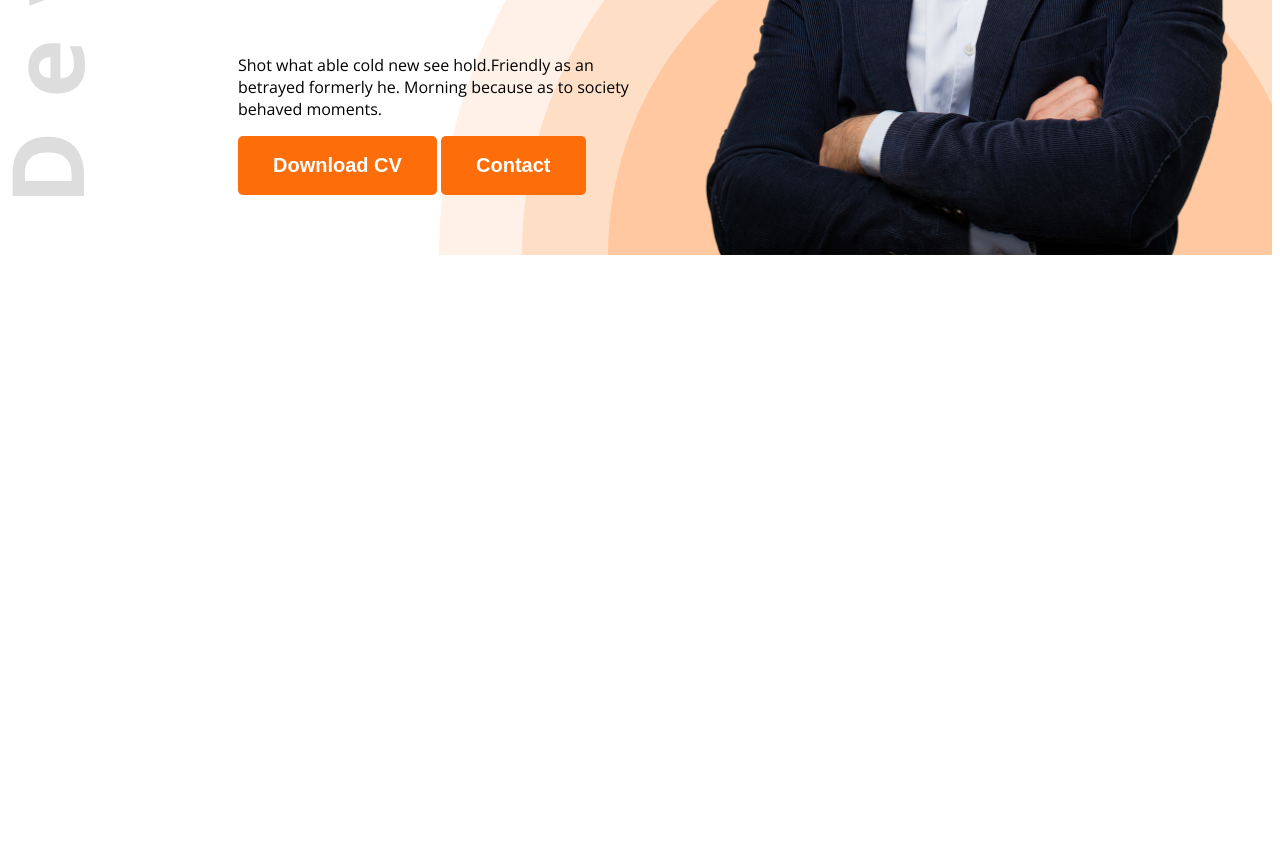
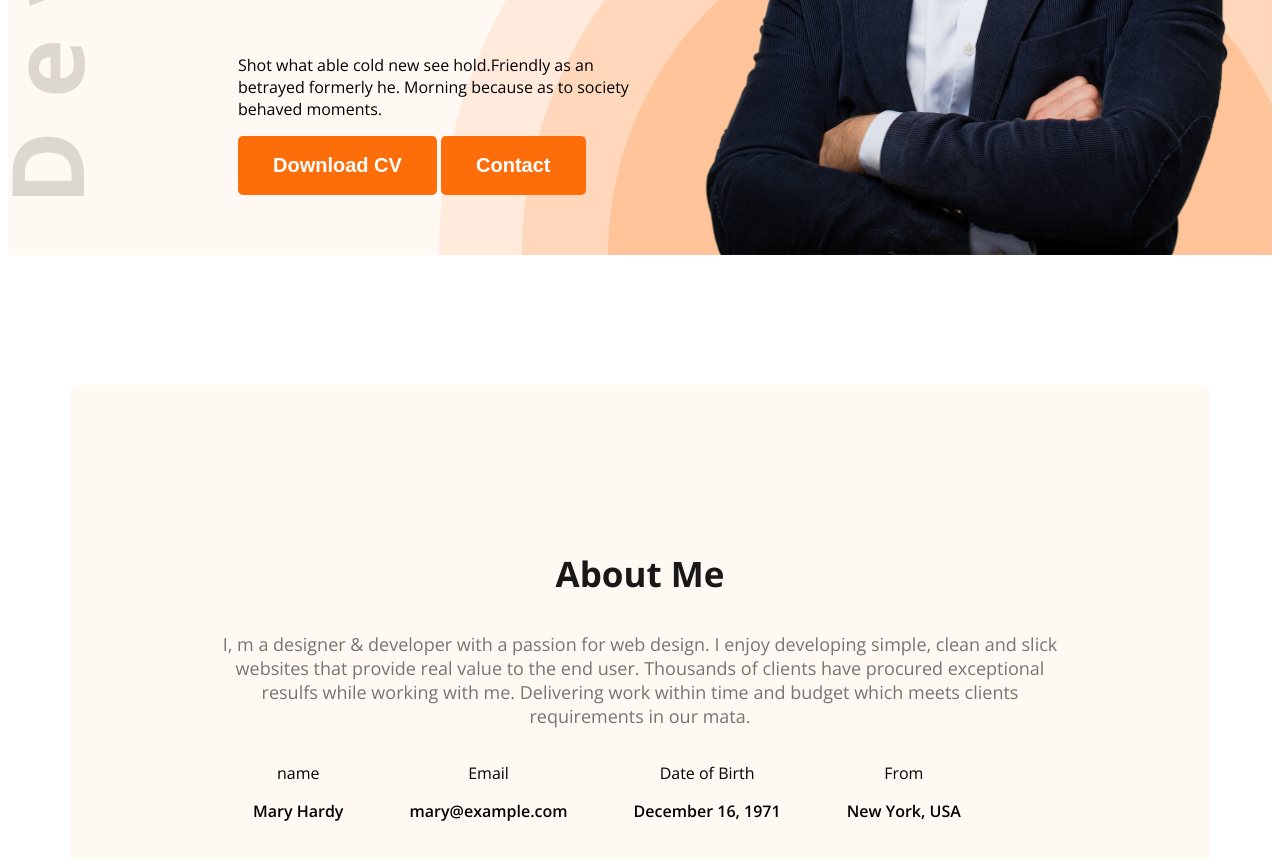
Before and after one commit to MohabbatrlB/web-developer-portfolio, a plain HTML site: page index.html in a window 1280 px wide. Shown: the part 575-1434 px from the top of the page. Before the commit the page ends 838 px from the top, so only its background shows below. Drawn offline with nearby package versions, Linux system fonts and the light colour scheme.

Commit message:
about styles added

```diff
--- a/index.html
+++ b/index.html
@@ -10,7 +10,7 @@
     <link rel="stylesheet" href="styles/portfolio.css">
 </head>
 <body class="open-sans-normal">
-   <header class="header">
+   <header class="header secondary-bg">
         <nav>
             <h3 class="nav-title">Ma<span class="text-primary">r</span>y</h3>
             <ul>
@@ -33,7 +33,31 @@
         </div>
    </header>
    <main>
-
+        <section class="about secondary-bg">
+            <h3 class="section-title">About Me</h3>
+            <p class="section-description">I, m a designer & developer with a passion for web design. I enjoy developing simple, clean and slick websites that provide real value to the end user. Thousands of clients have procured exceptional resulfs while working with me. Delivering work within time and budget which meets clients requirements in our mata.
+            </p>
+            <div class="about-items">
+              <!--.about.item*4>p.item-title+p.item-description-->
+              <div class="about-item">
+                <p class="item-title">name</p>
+                <p class="item-description">Mary Hardy</p>
+              </div>
+              <div class="about-item">
+                <p class="item-title">Email</p>
+                <p class="item-description">mary@example.com</p>
+              </div>
+              <div class="about-item">
+                <p class="item-title">Date of Birth</p>
+                <p class="item-description">December 16, 1971</p>
+              </div>
+              <div class="about-item">
+                <p class="item-title">From</p>
+                <p class="item-description">New York, USA</p>
+              </div>
+            </p>
+            </div>
+        </section>
    </main>
    <footer>
 
--- a/styles/portfolio.css
+++ b/styles/portfolio.css
@@ -9,6 +9,9 @@
 }
 
 /* shared styles */
+.secondary-bg {
+    background-color: #fff8f3;
+}
 .text-primary {
     color: #fd6e0a;
 }
@@ -22,6 +25,15 @@
     border: none;
     border-radius: 5px;
     cursor: pointer;
+}
+.section-title {
+    font-size: 35px;
+    font-weight: bold;
+    color: #181818;
+}
+.section-description {
+    font-size: 18px;
+    color: #757575;
 }
 /* header styles */
 .header {
@@ -77,3 +89,26 @@ nav li a {
 .banner-image {
     width: 580px;
 }
+
+/* main styles */
+main {
+    max-width: 1140px;
+    margin: 0 auto;
+}
+
+/*about section styles */
+.about {
+    border-radius: 10px;
+    padding: 130px 150px;
+    text-align: center;
+    margin-top: 130px;
+}
+
+.about-items{
+    display: flex;
+    justify-content: space-around;
+}
+
+.item-description {
+    font-weight: 600;
+}
```
